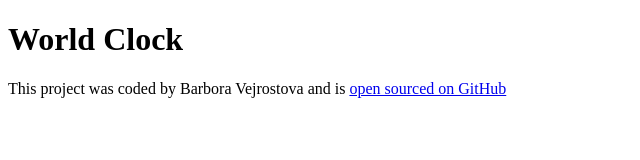
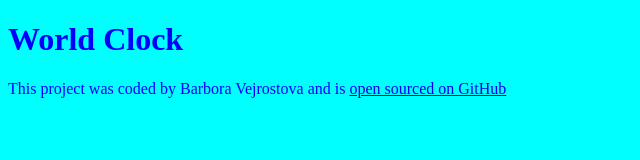
Before and after one commit to Barkika/world-clock, a plain HTML site: page index.html in a window 1280 px wide. Shown: the whole page, without its empty margins (0-640 px from the left). Drawn offline with Linux system fonts and the light colour scheme.

Commit message:
Added the initial project structure

```diff
--- /dev/null
+++ b/css/style.css
@@ -0,0 +1,4 @@
+body {
+  background-color: aqua;
+  color: blue;
+}
--- a/index.html
+++ b/index.html
@@ -3,6 +3,7 @@
   <head>
     <meta charset="UTF-8" />
     <meta name="viewport" content="width=device-width, initial-scale=1.0" />
+    <link rel="stylesheet" href="css/style.css" />
     <title>World clock - Barbora Vejrostova</title>
   </head>
   <body>
@@ -11,5 +12,6 @@
       This project was coded by Barbora Vejrostova and is
       <a href="#" target="_blank">open sourced on GitHub</a>
     </footer>
+    <script src="javascript/index.js"></script>
   </body>
 </html>
```
Also changed, not shown: javascript/index.js (added).
